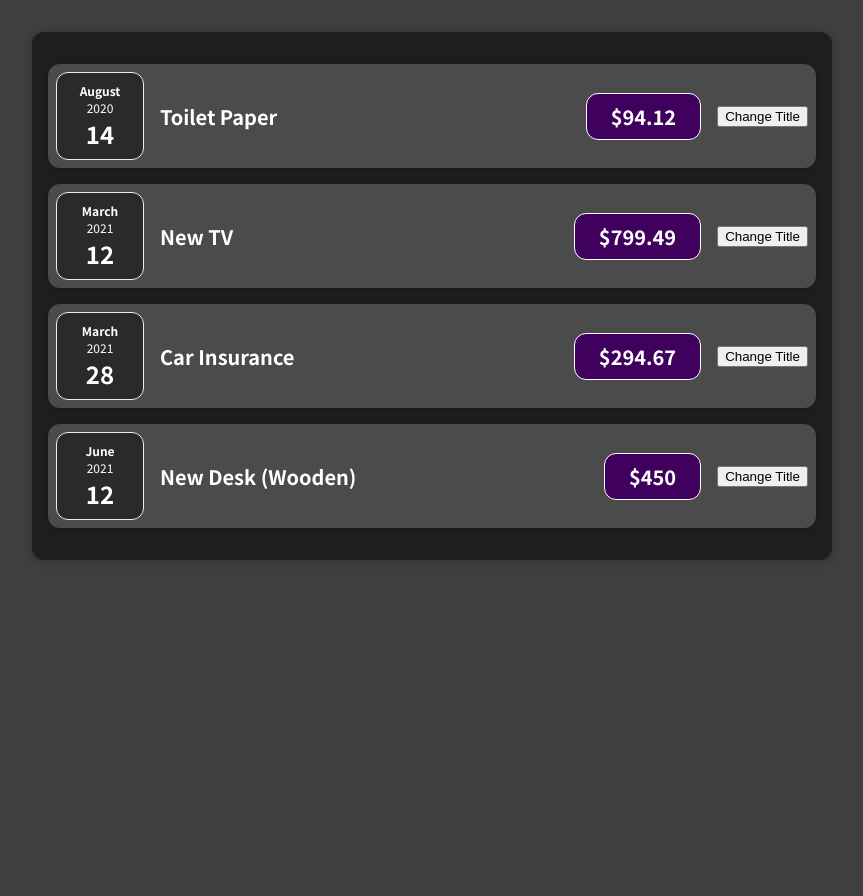
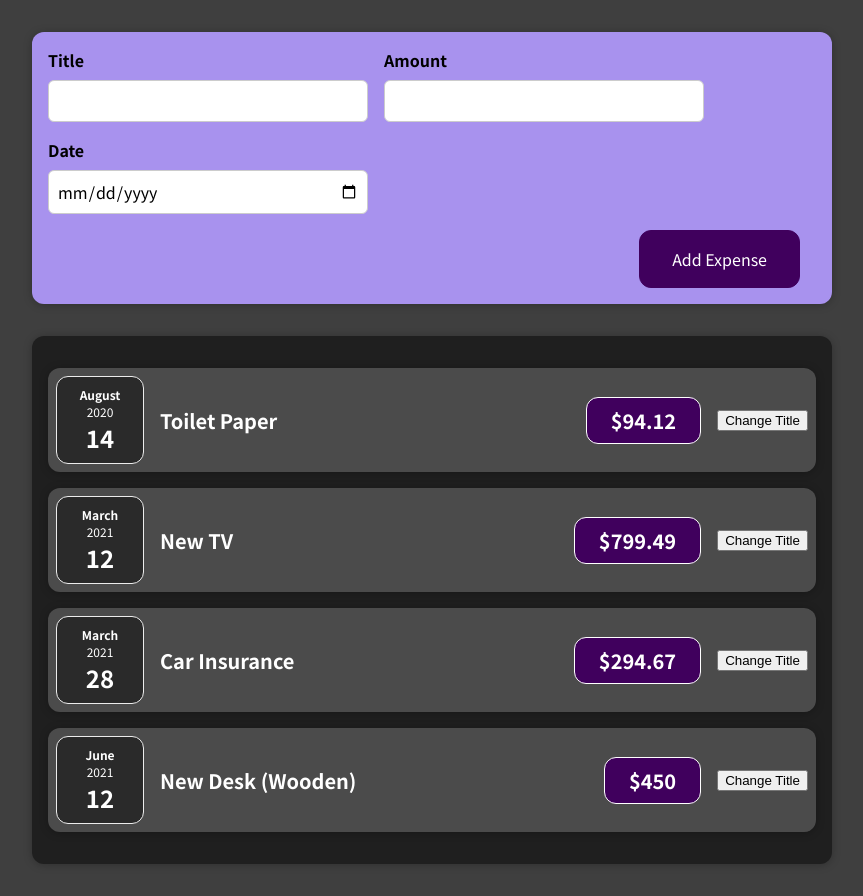
Before and after one commit to Lonerr7/-Udemy-React-Expense-Calendar, a React (Create React App) app: page / in a window 1280 px wide. Shown: the whole page, without its empty margins (208-1071 px from the left). Before the commit the page ends 800 px from the top, so only its background shows below. Built offline with nearby package versions, Linux system fonts and the light colour scheme.

Commit message:
Made 2 new components: NewExpense and ExpenseForm without any logic

```diff
--- a/src/App.js
+++ b/src/App.js
@@ -1,6 +1,7 @@
 import React from "react";
 
 import Expenses from "./components/Expenses/Expenses";
+import NewExpense from "./components/NewExpense/NewExpense";
 
 function App() {
   const expenses = [
@@ -27,6 +28,7 @@
 
   return (
     <div>
+      <NewExpense />
       <Expenses items={expenses} />
     </div>
   );
--- /dev/null
+++ b/src/components/NewExpense/ExpenseForm.css
@@ -0,0 +1,26 @@
+.new-expense__controls {
+  display: flex;
+  flex-wrap: wrap;
+  gap: 1rem;
+  margin-bottom: 1rem;
+  text-align: left;
+}
+
+.new-expense__control label {
+  font-weight: bold;
+  margin-bottom: 0.5rem;
+  display: block;
+}
+
+.new-expense__control input {
+  font: inherit;
+  padding: 0.5rem;
+  border-radius: 6px;
+  border: 1px solid #ccc;
+  width: 20rem;
+  max-width: 100%;
+}
+
+.new-expense__actions {
+  text-align: right;
+}
--- /dev/null
+++ b/src/components/NewExpense/ExpenseForm.js
@@ -0,0 +1,29 @@
+import React from "react";
+
+import "./ExpenseForm.css";
+
+const ExpenseForm = () => {
+  return (
+    <form>
+      <div className="new-expense__controls">
+        <div className="new-expense__control">
+          <label>Title</label>
+          <input type="text" />
+        </div>
+        <div className="new-expense__control">
+          <label>Amount</label>
+          <input type="number" min="0.01" step="0.01" />
+        </div>
+        <div className="new-expense__control">
+          <label>Date</label>
+          <input type="date" min="2019-01-01" max="2022-12-31" />
+        </div>
+      </div>
+      <div className="new-expense__actions">
+        <button type='submit'>Add Expense</button>
+      </div>
+    </form>
+  );
+};
+
+export default ExpenseForm;
--- /dev/null
+++ b/src/components/NewExpense/NewExpense.css
@@ -0,0 +1,38 @@
+.new-expense {
+  background-color: #a892ee;
+  padding: 1rem;
+  margin: 2rem auto;
+  width: 50rem;
+  max-width: 95%;
+  border-radius: 12px;
+  text-align: center;
+  box-shadow: 0 1px 8px rgba(0, 0, 0, 0.25);
+}
+
+.new-expense button {
+  font: inherit;
+  cursor: pointer;
+  padding: 1rem 2rem;
+  border: 1px solid #40005d;
+  background-color: #40005d;
+  color: white;
+  border-radius: 12px;
+  margin-right: 1rem;
+}
+
+.new-expense button:hover,
+.new-expense button:active {
+  background-color: #510674;
+  border-color: #510674;
+}
+
+.new-expense button.alternative {
+  color: #220131;
+  border-color: transparent;
+  background-color: transparent;
+}
+
+.new-expense button.alternative:hover,
+.new-expense button.alternative:active {
+  background-color: #ddb3f8;
+}
--- /dev/null
+++ b/src/components/NewExpense/NewExpense.js
@@ -0,0 +1,14 @@
+import React from 'react';
+
+import ExpenseForm from './ExpenseForm';
+import './NewExpense.css';
+
+const NewExpense = () => {
+  return (
+    <div className='new-expense'>
+      <ExpenseForm />
+    </div>
+  );
+};
+
+export default NewExpense;
```
Also changed, not shown: 2 other files (tests, documents, lock files or other folders).
